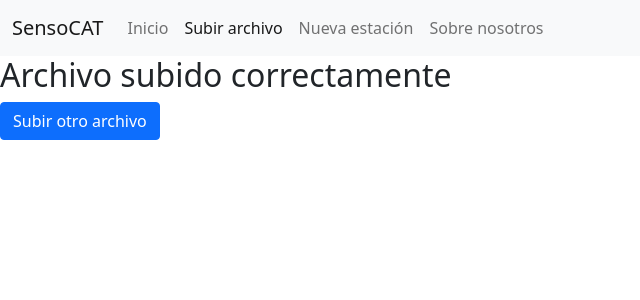
After one commit to isisrg/SensoCat, a Flask app: template app/templates/submit_csv.html in a window 1280 px wide. The commit adds this page. Shown: the top 300 px of the page, without its empty margins (0-640 px from the left). Run offline with Flask 2, Linux system fonts and the light colour scheme; the template is opened without the code that fills it, so the values that code supplies are empty; some libraries are stand-ins or nearby versions.

Commit message:
submit_csv creado, solo accesos post
páginas con mensaje de confirmación son solo accesibles en post, no en get

```diff
--- a/app/routes.py
+++ b/app/routes.py
@@ -1,3 +1,4 @@
+from crypt import methods
 from flask import render_template, flash, redirect, request
 from app import app
 from app.forms import LoginForm, UploadForm, NewStationForm
@@ -49,9 +50,17 @@ def about():
 def upload():
     form = UploadForm()
     if form.validate_on_submit():
+        if request.method == 'POST':
+            return render_template('submit_csv.html', title='Subir archivo', form=form)
+    return render_template('upload.html', title='Subir archivo', form=form)
+
+@app.route('/upload/submit_csv', methods=['GET', 'POST'])
+def submit_csv():
+    if request.method == 'GET':
         return redirect('/upload')
 
     if request.method == 'POST':
+        form = UploadForm()
         data_type = form.data_type.data
         locations_csv = form.file.data
         file_name = locations_csv.filename.split('.')[0]
@@ -121,7 +130,7 @@ def upload():
             print(converted_data)
             selected_table.put_item(Item=converted_data)
 
-    return render_template('upload.html', title='Subir archivo', form=form)
+        return render_template('submit_csv.html', title='Subir archivo', form=form)
 
 @app.route('/new_station', methods=['GET', 'POST'])
 def new_station():
--- /dev/null
+++ b/app/templates/submit_csv.html
@@ -0,0 +1,13 @@
+{% extends "base.html" %}
+
+{% block navbar %}
+    <a class="nav-link" aria-current="page" href="{{ url_for('home') }}">Inicio</a>
+    <a class="nav-link active" href="{{ url_for('upload') }}">Subir archivo</a>
+    <a class="nav-link" href="{{ url_for('new_station') }}">Nueva estación</a>
+    <a class="nav-link" href="{{ url_for('about') }}">Sobre nosotros</a>
+{% endblock %}
+
+{% block content %}
+    <h2> Archivo subido correctamente </h2>
+    <a href="{{ url_for('upload') }}"><button type="button" class="btn btn-primary">Subir otro archivo</button></a>
+{% endblock %}
--- a/app/templates/submit_station.html
+++ b/app/templates/submit_station.html
@@ -2,8 +2,8 @@
 
 {% block navbar %}
     <a class="nav-link" aria-current="page" href="{{ url_for('home') }}">Inicio</a>
-    <a class="nav-link active" href="{{ url_for('upload') }}">Subir archivo</a>
-    <a class="nav-link" href="{{ url_for('new_station') }}">Nueva estación</a>
+    <a class="nav-link" href="{{ url_for('upload') }}">Subir archivo</a>
+    <a class="nav-link active" href="{{ url_for('new_station') }}">Nueva estación</a>
     <a class="nav-link" href="{{ url_for('about') }}">Sobre nosotros</a>
 {% endblock %}
 
@@ -28,5 +28,5 @@
 			{{ nested.data }}
 		</li>
 	{% endfor %}
-	<button><a href="{{ url_for('upload') }}">Subir archivo</a></button>
+	<a href="{{ url_for('upload') }}"><button type="button" class="btn btn-primary">Subir archivo</button></a>
 {% endblock %}
--- a/app/templates/upload.html
+++ b/app/templates/upload.html
@@ -9,7 +9,7 @@
 
 {% block content %}
 	<h2> Subir archivo </h2>
-	<form action="" method="post" enctype="multipart/form-data">
+	<form method="POST" action="/upload/submit_csv" enctype="multipart/form-data">
 		<p>Selecciona que tipo de datos se van a subir:<p>
 			{% for subfield in form.data_type %}
 				{{ subfield }}
```
Also changed, not shown: 1 other file.
